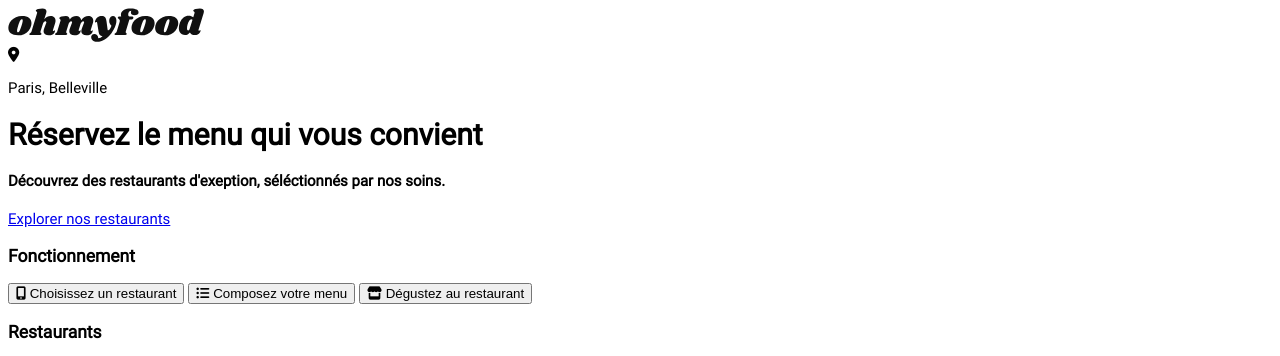
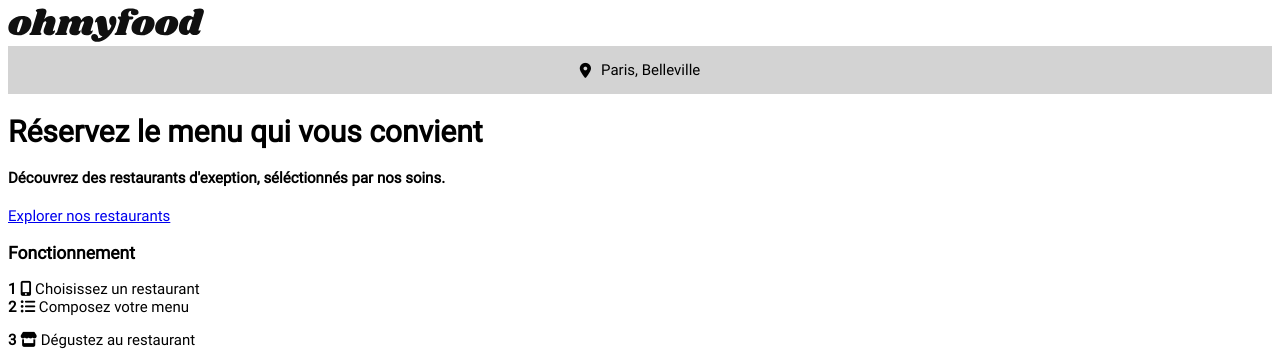
Before and after one commit to souleimane-z/ZeggaiSouleimane_3_01092021, a website: page index.html in a window 1280 px wide. Shown: the top 356 px of the page. Drawn offline with Linux system fonts and the light colour scheme; grey boxes are pictures that could not be loaded.

Commit message:
Début du CSS

```diff
--- a/index.html
+++ b/index.html
@@ -13,7 +13,7 @@
    </head>
     <body>
         <header>
-            <div class="logo">
+            <div class="header__heading">
             <a href="index.html">
                 <img src="img/logo/ohmyfood@2x.svg" alt="ohmyfood!">
             </a>
@@ -22,10 +22,10 @@
                 <i class="fas fa-map-marker-alt"></i>
                 <p>Paris, Belleville</p>
             </div>
-            <div class="description">
+            <div class="quote">
                 <h1>Réservez le menu qui vous convient</h1>
                 <h4>Découvrez des restaurants d'exeption, séléctionnés par nos soins.</h4>
-                <div class="buttonHeader">
+                <div class="exploreHeader">
 
                     <a href="#restaurants">Explorer nos restaurants</a>
 
@@ -33,29 +33,32 @@
             </div>
         </header>
         <main>
-            <nav>
+            <article class="explanations">
                 <h3>Fonctionnement</h3>
                 <div>
-
-                    <button class="buttonNav">
+                    <div class="choices">
+                    <a>
+                        <strong class="choices-numbers">1</strong>
                         <i class="fas fa-mobile-alt"></i>
                         Choisissez un restaurant
-                    </button>
-
-
-                    <button class="buttonNav">
+                    </a>
+                    </div>
+                    <div class="choices">
+                    <a>
+                        <strong class="choices-numbers">2</strong>
                         <i class="fas fa-list-ul"></i>
                         Composez votre menu
-                    </button>
-
-
-                    <button class="buttonNav">
-                        <i class="fas fa-store"></i>
+                    </a>
+                    </div>
+                    <div class="choices">
+                    <p>
+                       <strong class="choices-numbers">3</strong>
+                        <i class="fas fa-store iPurple"></i>
                         Dégustez au restaurant
-                    </button>
-
+                    </p>
+                    </div>
                 </div>
-            </nav>
+            </article>
 
             <section class="cardsSection" id="restaurants">
                 <h3>Restaurants</h3>
--- a/package.json
+++ b/package.json
@@ -1,7 +1,7 @@
 {
   "name": "ohmyfood",
   "version": "1.0.0",
-  "description": "ommande de repas en ligne",
+  "description": "Commande de repas en ligne",
   "main": "index.js",
   "scripts": {
     "test": "echo \"Error: no test specified\" && exit 1"
--- a/sass/main.scss
+++ b/sass/main.scss
@@ -6,6 +6,13 @@
     font-family: "Shrikhand";
     src: url("../../fonts/Shrikhand/Shrikhand-Regular.ttf");
   }
+
+@mixin headerCenter {
+    display: flex;
+    justify-content: center;
+    align-items: center;
+}
+
 
 h5 {
     font: 20px "Shrikhand", sans-serif;
@@ -17,3 +24,22 @@ footer {
     width: 100%;
     background-color: #3a3b3c;
 }
+
+.logo {
+    @include headerCenter;
+    padding: 10px;
+}
+.location {
+    @include headerCenter;
+    background-color: #D3D3D3;
+    >i{
+        margin-right: 10px;
+    }
+}
+
+.description {
+    >h1 {
+        @include headerCenter;
+    }
+
+}
```
Also changed, not shown: public/css/style.css, 1 other file.
